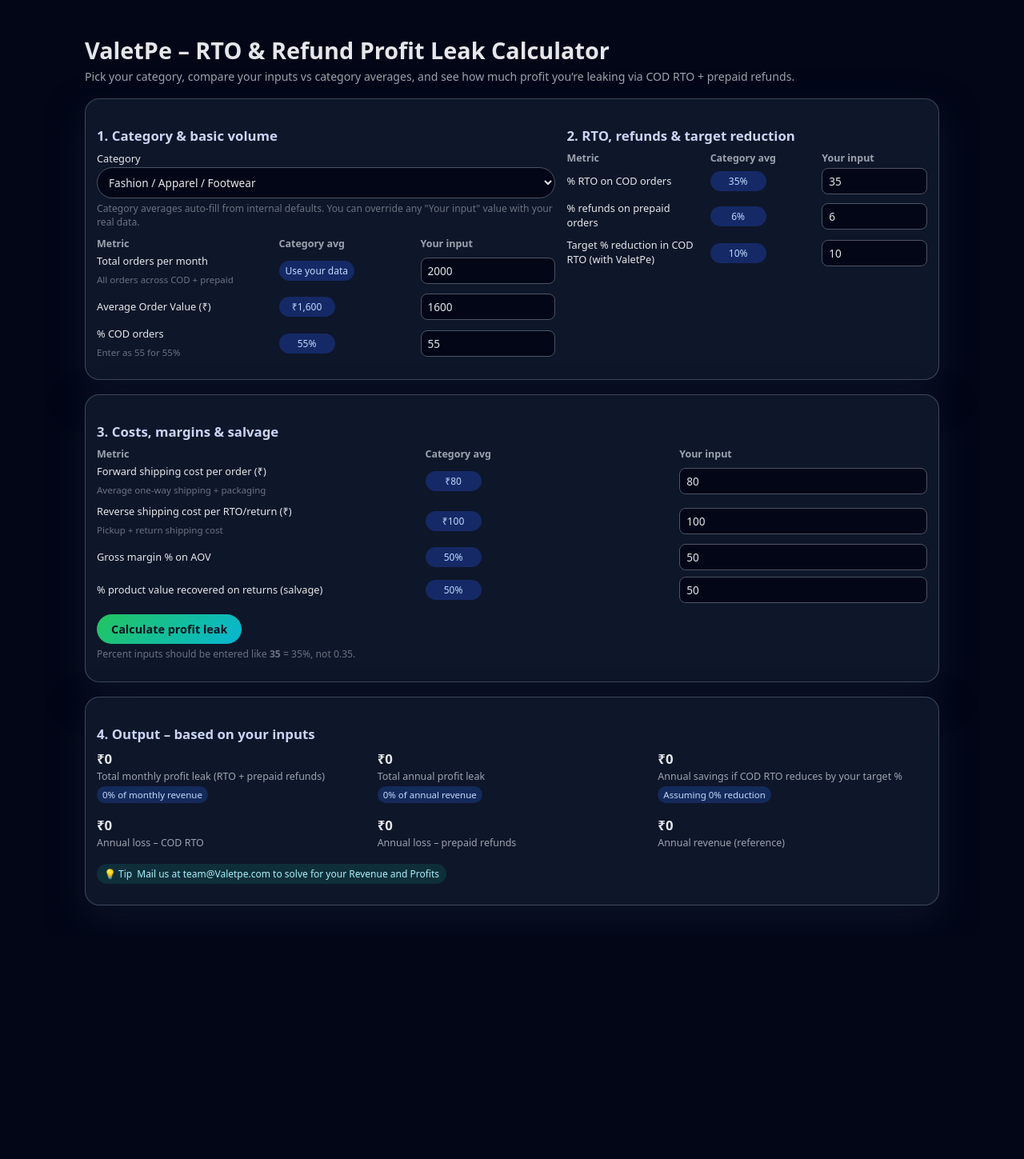
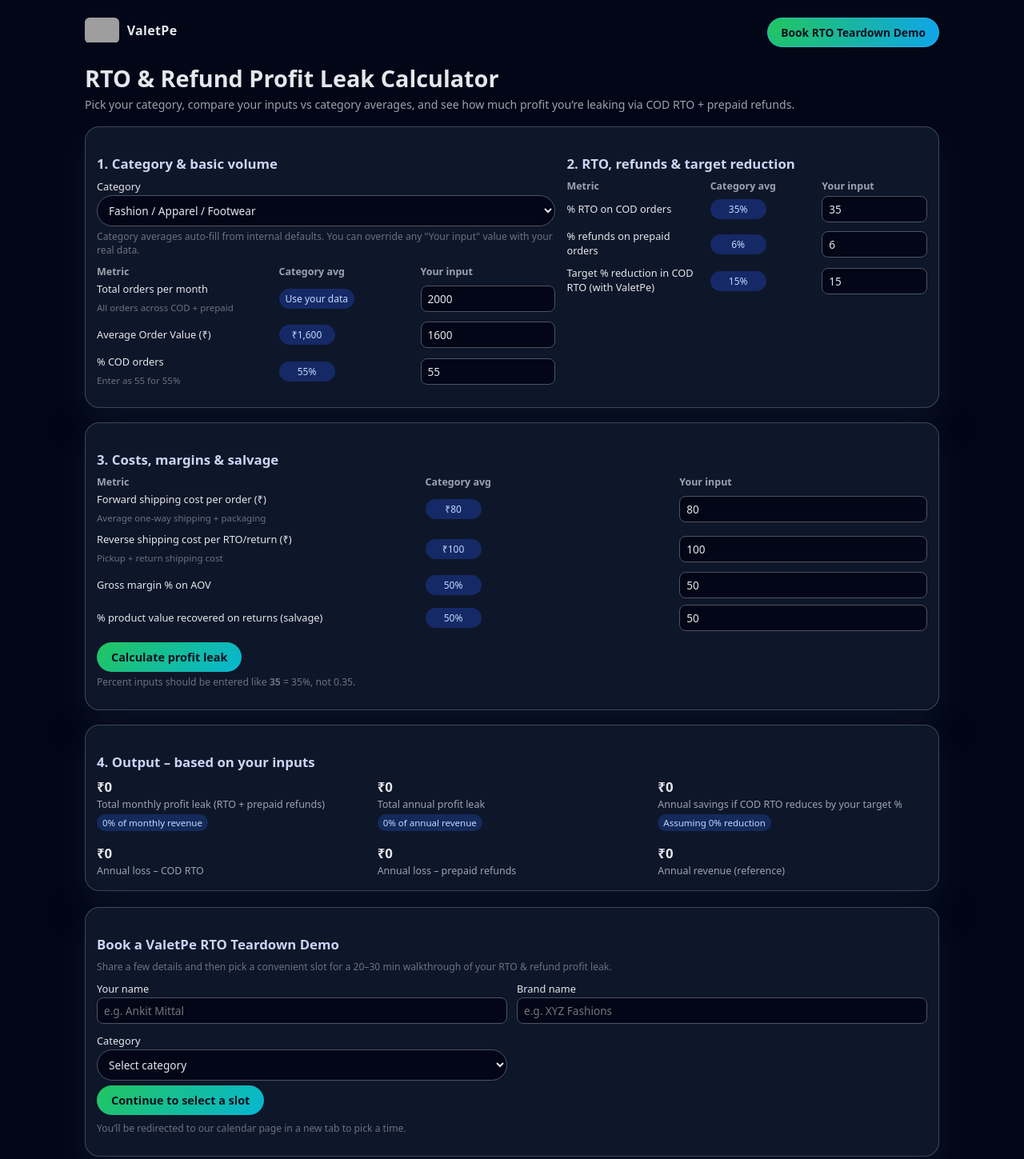
Before and after one commit to ankitthevictor/valetpe-rto, a plain HTML site: page index.html in a window 1280 px wide. Shown: the whole page at 80% size. Before the commit the page ends 1172 px from the top, so only its background shows below. Drawn offline with Linux system fonts and the light colour scheme; grey boxes are pictures that could not be loaded.

Commit message:
Update new index.html

```diff
--- a/index.html
+++ b/index.html
@@ -15,8 +15,50 @@
     .page {
       max-width: 1100px;
       margin: 0 auto;
-      padding: 24px 16px 40px;
+      padding: 16px 16px 40px;
     }
+
+    /* Header with logo + CTA */
+    .header {
+      display: flex;
+      align-items: center;
+      justify-content: space-between;
+      gap: 12px;
+      margin-bottom: 16px;
+    }
+    .logo-wrap {
+      display: flex;
+      align-items: center;
+      gap: 10px;
+    }
+    .logo-img {
+      height: 32px;
+      width: auto;
+      border-radius: 6px;
+      background: #0f172a;
+      object-fit: contain;
+    }
+    .logo-text {
+      font-size: 1rem;
+      font-weight: 600;
+      letter-spacing: 0.02em;
+    }
+    .demo-btn {
+      padding: 8px 16px;
+      border-radius: 999px;
+      border: 1px solid rgba(56, 189, 248, 0.6);
+      background: radial-gradient(circle at top left, #22c55e, #0ea5e9);
+      color: #0b1120;
+      font-weight: 600;
+      font-size: 0.86rem;
+      text-decoration: none;
+      white-space: nowrap;
+      cursor: pointer;
+    }
+    .demo-btn:hover {
+      filter: brightness(1.05);
+    }
+
     h1 {
       font-size: 1.8rem;
       margin-bottom: 4px;
@@ -27,6 +69,7 @@
       color: #cbd5f5;
     }
     p { font-size: 0.88rem; color: #9ca3af; margin: 4px 0 10px; }
+
     .card {
       background: rgba(15, 23, 42, 0.98);
       border-radius: 18px;
@@ -76,7 +119,8 @@
       display: inline-block;
       min-width: 70px;
     }
-    input[type="number"] {
+    input[type="number"],
+    input[type="text"] {
       width: 100%;
       padding: 6px 8px;
       border-radius: 8px;
@@ -85,7 +129,8 @@
       color: #e5e7eb;
       font-size: 0.85rem;
     }
-    input[type="number"]:focus {
+    input[type="number"]:focus,
+    input[type="text"]:focus {
       outline: none;
       border-color: #7dd3fc;
       box-shadow: 0 0 0 1px rgba(125, 211, 252, 0.5);
@@ -130,21 +175,33 @@
       margin-top: 4px;
     }
     .muted { color: #6b7280; font-size: 0.76rem; }
-    .pill-tip {
-      display: inline-flex;
-      align-items: center;
-      gap: 6px;
-      font-size: 0.75rem;
-      padding: 4px 9px;
-      border-radius: 999px;
-      background: rgba(15, 118, 110, 0.25);
-      color: #a5f3fc;
+
+    /* Demo card */
+    .demo-grid {
+      display: grid;
+      grid-template-columns: 1fr;
+      gap: 12px;
+    }
+    @media (min-width: 700px) {
+      .demo-grid { grid-template-columns: 1fr 1fr; }
     }
   </style>
 </head>
 <body>
   <div class="page">
-    <h1>ValetPe – RTO & Refund Profit Leak Calculator</h1>
+    <!-- Header with logo + demo button (scroll to demo form) -->
+    <div class="header">
+      <div class="logo-wrap">
+        <!-- Replace src with your actual logo path or URL -->
+        <img src="https://drive.google.com/file/d/1tuZLCF9-86jzHPnJdxaNcYh2VTi8bIa0/view?usp=sharing" alt="ValetPe" class="logo-img">
+        <div class="logo-text">ValetPe</div>
+      </div>
+      <button class="demo-btn" onclick="scrollToDemo()">
+        Book RTO Teardown Demo
+      </button>
+    </div>
+
+    <h1>RTO & Refund Profit Leak Calculator</h1>
     <p>Pick your category, compare your inputs vs category averages, and see how much profit you’re leaking via COD RTO + prepaid refunds.</p>
 
     <!-- Inputs: Category + basic volume + behaviour -->
@@ -312,19 +369,43 @@
           <div class="metric-label">Annual revenue (reference)</div>
         </div>
       </div>
+    </div>
 
-      <p style="margin-top:18px;">
-        <span class="pill-tip">
-          💡 Tip
-          <span> Mail us at team@Valetpe.com to solve for your Revenue and Profits </span>
-        </span>
+    <!-- Demo form -->
+    <div class="card" id="demo-card" style="margin-top:20px;">
+      <h2>Book a ValetPe RTO Teardown Demo</h2>
+      <p class="muted">Share a few details and then pick a convenient slot for a 20–30 min walkthrough of your RTO & refund profit leak.</p>
+      <div class="demo-grid">
+        <div>
+          <label>Your name</label>
+          <input type="text" id="demoName" placeholder="e.g. Ankit Mittal" />
+        </div>
+        <div>
+          <label>Brand name</label>
+          <input type="text" id="demoBrand" placeholder="e.g. XYZ Fashions" />
+        </div>
+        <div>
+          <label>Category</label>
+          <select id="demoCategory">
+            <option value="">Select category</option>
+            <option value="Fashion / Apparel / Footwear">Fashion / Apparel / Footwear</option>
+            <option value="Beauty & Personal Care">Beauty & Personal Care</option>
+            <option value="Health & Wellness / Nutra">Health & Wellness / Nutra</option>
+            <option value="Small Electronics / Gadgets">Small Electronics / Gadgets</option>
+            <option value="Home & Furnishings / Decor">Home & Furnishings / Decor</option>
+          </select>
+        </div>
+      </div>
+      <button onclick="goToMeeting()">Continue to select a slot</button>
+      <p class="muted" style="margin-top:8px;">
+        You’ll be redirected to our calendar page in a new tab to pick a time.
       </p>
     </div>
   </div>
 
   <script>
     // === CATEGORY DEFAULTS ===
-    // Replace these with your exact "Category Average" values from Sheet2.
+    // Replace these with your exact "Category Average" values from your sheet.
     // Percentages here are in NORMAL % units (e.g. 55 = 55%).
     const categoryDefaults = {
       fashion: {
@@ -336,7 +417,7 @@
         reverseShip: 100,
         gmPct: 50,
         salvagePct: 50,
-        targetRtoReductionPct: 10
+        targetRtoReductionPct: 15
       },
       beauty: {
         aov: 700,
@@ -347,7 +428,7 @@
         reverseShip: 75,
         gmPct: 70,
         salvagePct: 10,
-        targetRtoReductionPct: 10
+        targetRtoReductionPct: 15
       },
       health: {
         aov: 1000,
@@ -358,7 +439,7 @@
         reverseShip: 80,
         gmPct: 50,
         salvagePct: 40,
-        targetRtoReductionPct: 10
+        targetRtoReductionPct: 15
       },
       electronics: {
         aov: 2000,
@@ -369,7 +450,7 @@
         reverseShip: 100,
         gmPct: 30,
         salvagePct: 70,
-        targetRtoReductionPct: 10
+        targetRtoReductionPct: 15
       },
       home: {
         aov: 1500,
@@ -380,11 +461,12 @@
         reverseShip: 130,
         gmPct: 55,
         salvagePct: 55,
-        targetRtoReductionPct: 10
+        targetRtoReductionPct: 15
       }
     };
 
-    const DEFAULT_ORDERS = 2000; // you can change this to match your Excel default
+    const DEFAULT_ORDERS = 2000; // change if you want another default
+    const MEETING_LINK = "https://calendly.com/valetpe/demo"; // <-- REPLACE with your real link
 
     function formatINR(value) {
       if (!isFinite(value)) return "₹0";
@@ -409,7 +491,6 @@
       document.getElementById("avg-salvagePct").textContent = d.salvagePct + "%";
       document.getElementById("avg-targetRto").textContent = d.targetRtoReductionPct + "%";
 
-      // Pre-fill inputs if empty
       const setIfEmpty = (id, val) => {
         const el = document.getElementById(id);
         if (!el.value) el.value = val;
@@ -450,8 +531,6 @@
       const salvagePct = getNum("salvagePct") / 100;
       const targetRtoReductionPct = getNum("targetRtoReductionPct") / 100;
 
-      // --- Same logic as Excel ---
-
       const monthlyRevenue = orders * aov;
       const codOrders = orders * codPct;
       const prepaidOrders = orders - codOrders;
@@ -463,7 +542,7 @@
       const gmLostPerReturned = grossMarginPerOrder * (1 - salvagePct);
 
       const lossPerCodRto = forwardShip + reverseShip + gmLostPerReturned;
-      const lossPerPrepaidRefund = forwardShip + gmLostPerReturned; // add reverseShip if your Excel does that
+      const lossPerPrepaidRefund = forwardShip + gmLostPerReturned;
 
       const monthlyLossCodRto = codRtoOrders * lossPerCodRto;
       const annualLossCodRto = monthlyLossCodRto * 12;
@@ -479,8 +558,6 @@
       const annualLeakPct = annualRevenue ? totalAnnualLeak / annualRevenue : 0;
 
       const annualSavingIfRtoReduced = annualLossCodRto * targetRtoReductionPct;
-
-      // --- Update UI ---
 
       document.getElementById("monthlyLeak").textContent = formatINR(totalMonthlyLeak);
       document.getElementById("annualLeak").textContent = formatINR(totalAnnualLeak);
@@ -499,6 +576,28 @@
       document.getElementById("annualRevenue").textContent = formatINR(annualRevenue);
     }
 
+    function scrollToDemo() {
+      const el = document.getElementById("demo-card");
+      if (el) {
+        el.scrollIntoView({ behavior: "smooth", block: "start" });
+      }
+    }
+
+    function goToMeeting() {
+      const name = (document.getElementById("demoName").value || "").trim();
+      const brand = (document.getElementById("demoBrand").value || "").trim();
+      const category = (document.getElementById("demoCategory").value || "").trim();
+
+      // Build query params so you see context in Calendly (if supported)
+      const params = new URLSearchParams();
+      if (name) params.append("name", name);
+      if (brand) params.append("brand", brand);
+      if (category) params.append("category", category);
+
+      const url = MEETING_LINK + (params.toString() ? "?" + params.toString() : "");
+      window.open(url, "_blank", "noopener");
+    }
+
     document.addEventListener("DOMContentLoaded", () => {
       const catSelect = document.getElementById("categorySelect");
       setCategoryDefaults(catSelect.value);
```
